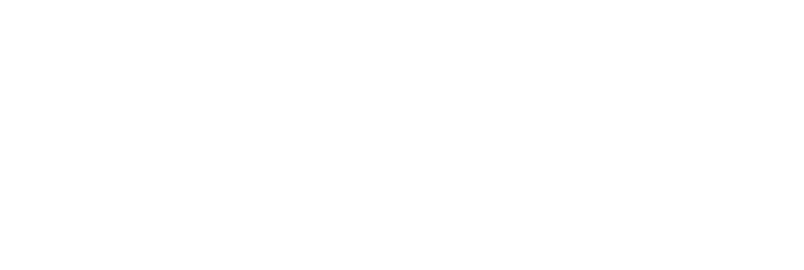
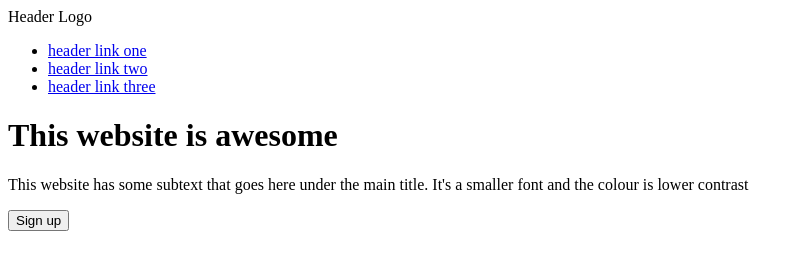
Before and after one commit to p-g-t/odin-landingpage, a plain HTML site: page index.html in a window 1280 px wide. Shown: the whole page, without its empty margins (0-804 px from the left). Drawn offline with Linux system fonts and the light colour scheme.

Commit message:
started HTML to hero

```diff
--- a/index.html
+++ b/index.html
@@ -6,6 +6,36 @@
   <title>Document</title>
 </head>
 <body>
+  <header>
+    <div class="header-logo">Header Logo</div>
+    <nav>
+      <ul>
+        <li><a href=#>header link one</a></li>
+        <li><a href=#>header link two</a></li>
+        <li><a href=#>header link three</a></li>
+      </ul>
+    </nav>
+  </header>
+  <div class="hero">
+    <div class="hero-text">
+      <h1>This website is awesome</h1>
+      <p>This website has some subtext that goes here under the main title. It's a smaller font and the colour is lower contrast</p>
+      <button class="sign-up">Sign up</button>
+    </div>
+
+  </div>
+  <div class="box-info">
+
+  </div>
+  <div class="citation">
+
+  </div>
+  <div class="cta">
+
+  </div>
+  <footer>
+
+  </footer>
 
 </body>
 </html>
```
